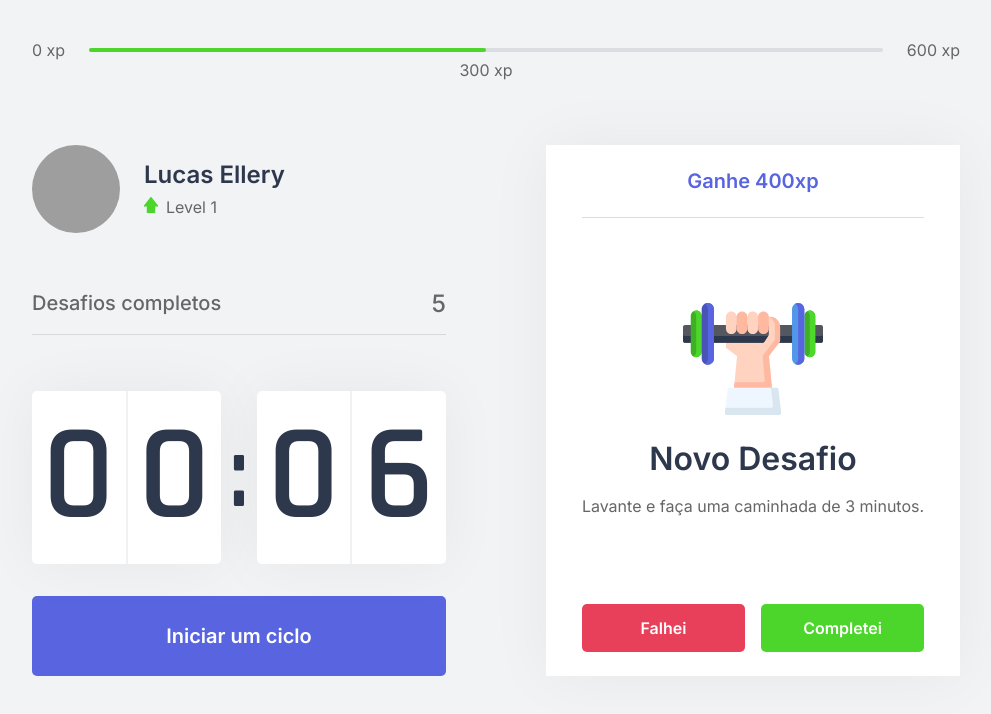
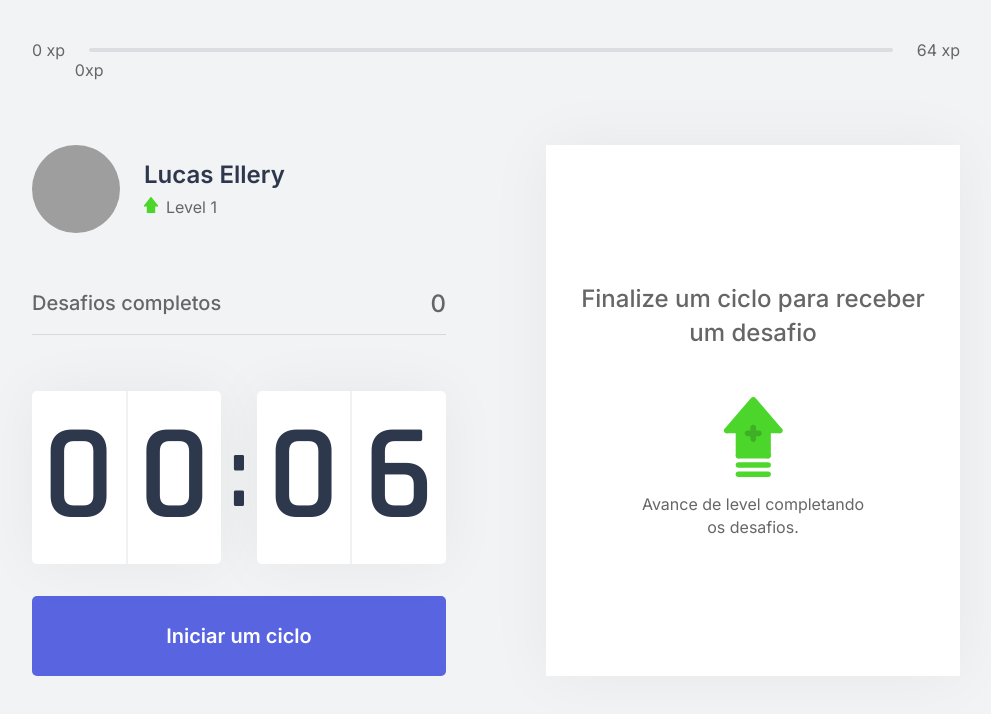
Before and after one commit to lucasellery/move.it, a Next.js app: page / in a window 1280 px wide. Shown: the top 714 px of the page, without its empty margins (144-1135 px from the left). Built offline with nearby package versions, Linux system fonts and the light colour scheme; grey boxes are pictures that could not be loaded.

Commit message:
(feature) challenges completed

```diff
--- /dev/null
+++ b/challenges.json
@@ -0,0 +1,62 @@
+[
+  {
+    "type": "body",
+    "description": "Estique um de seus braços com a palma da mão virada para frente e puxe os dedos para cima por 10 segundos por mão.",
+    "amount": 80
+  },
+  {
+    "type": "body",
+    "description": "Estique seu braço contra o peito e puxe-o utilizando o outro braço por 10 segundos por braço.",
+    "amount": 60
+  },
+  {
+    "type": "body",
+    "description": "Puxe seu pescoço com a ajuda da mão para a direita e para a esquerda, permanecendo na posição por alguns segundos.",
+    "amount": 70
+  },
+  {
+    "type": "body",
+    "description": "Com as duas mãos na parte de trás da cabeça, leve-a para baixo, alongando a parte de trás da região.",
+    "amount": 60
+  },
+  {
+    "type": "body",
+    "description": "Cruze as pernas e desça com as mãos esticadas em direção ao chão. Repita o movimento com a outra perna na frente.",
+    "amount": 100
+  },
+  {
+    "type": "body",
+    "description": "Sentado, abra as pernas e tente encostar as palmas das mãos no chão, repita 3 vezes por 5 segundos.",
+    "amount": 80
+  },
+  {
+    "type": "body",
+    "description": "Puxe o joelho de encontro ao peito e segure, troque de perna após 10 segundos.",
+    "amount": 50
+  },
+  {
+    "type": "body",
+    "description": "Sentado, cruze uma perna e incline seu tronco à frente, troque de perna após 10 segundos.",
+    "amount": 80
+  },
+  {
+    "type": "eye",
+    "description": "Sentado, feche os olhos e cubra-os com as palmas da mão durante 2 minutos, depois abra normalmente.",
+    "amount": 90
+  },
+  {
+    "type": "eye",
+    "description": "Em algum ambiente aberto, olhe o mais longe que puder em quatro direções por 3s, mexa apenas os olhos. Repita 3 vezes.",
+    "amount": 140
+  },
+  {
+    "type": "eye",
+    "description": "Usando os polegares, massage a área abaixo das sobrancelhas em movimentos circulares por 15 segundos.",
+    "amount": 70
+  },
+  {
+    "type": "body",
+    "description": "Em pé, gire a cintura o máximo que puder para a esquerda, segure por cinco segundos. Repita para a direita.",
+    "amount": 90
+  }
+]
--- a/src/components/ChallengeBox.tsx
+++ b/src/components/ChallengeBox.tsx
@@ -4,30 +4,25 @@ import styles from "../styles/components/ChallengeBox.module.css";
 
 export function ChallengeBox() {
 
-  const contextData = useContext(ChallengesContext);
-
-  console.log(contextData);
-
-
-  const hasActiveChallenge = true;
-
+  const { activeChallenge, resetChallenge } = useContext(ChallengesContext);
 
   return (
     <div className={styles.challengeBoxContainer}>
-      {hasActiveChallenge ? (
+      {activeChallenge ? (
         <div className={styles.challengeActive}>
-          <header>Ganhe 400xp</header>
+          <header>Ganhe {activeChallenge.amount}xp</header>
 
           <main>
-            <img src="icons/body.svg" />
+            <img src={`icons/${activeChallenge.type}.svg`} />
             <strong>Novo Desafio</strong>
-            <p>Lavante e faça uma caminhada de 3 minutos.</p>
+            <p>{activeChallenge.description}</p>
           </main>
 
           <footer>
             <button
               type="button"
               className={styles.challengeFailButton}
+              onClick={resetChallenge}
             >
               Falhei
             </button>
--- a/src/components/CompletedChallenges.tsx
+++ b/src/components/CompletedChallenges.tsx
@@ -1,10 +1,14 @@
+import { useContext } from 'react';
+import { ChallengesContext } from '../contexts/ChallengesContext';
 import styles from '../styles/components/CompletedChallenges.module.css';
 
 export function CompletedChallenges() {
+  const {challengesCompleted} = useContext(ChallengesContext);
+
   return (
     <div className={styles.completedChallengesContainer}>
       <span>Desafios completos</span>
-      <span>5</span>
+      <span>{challengesCompleted}</span>
     </div>
   );
 }
--- a/src/components/ExperienceBar.tsx
+++ b/src/components/ExperienceBar.tsx
@@ -1,17 +1,24 @@
+import { useContext } from "react";
+import { ChallengesContext } from "../contexts/ChallengesContext";
 import styles from "../styles/components/ExperienceBar.module.css";
 
 export function ExperienceBar() {
+
+  const { currentExperience, experienceToNextLevel } = useContext(ChallengesContext);
+
+  const percentToNextLevel = Math.round(currentExperience * 100) / experienceToNextLevel;
+
   return (
     <header className={styles.experienceBar}>
       <span>0 xp</span>
       <div>
-        <div style={{ width: "50%" }} />
+        <div style={{ width: `${percentToNextLevel}%` }} />
 
-        <span className={styles.currentExperience} style={{ left: "50%" }}>
-          300 xp
+        <span className={styles.currentExperience} style={{ left: `${percentToNextLevel}%` }}>
+          {currentExperience}xp
         </span>
       </div>
-      <span>600 xp</span>
+      <span>{experienceToNextLevel} xp</span>
     </header>
   );
 }
--- a/src/contexts/ChallengesContext.tsx
+++ b/src/contexts/ChallengesContext.tsx
@@ -1,11 +1,22 @@
 import { createContext, useState, ReactNode } from "react";
+
+import challenges from '../../challenges.json';
+
+interface Challenge {
+  type: 'body' | 'eye';
+  description: string;
+  amount: number;
+}
 
 interface ChallengesContextData {
   level: number;
+  experienceToNextLevel: number;
   currentExperience: number;
   challengesCompleted: number;
+  activeChallenge: Challenge;
   levelUp: () => void ;
   starNewChallenge: () => void;
+  resetChallenge: () => void;
 }
 
 interface ChallengesProviderProps {
@@ -19,22 +30,36 @@ export function ChallengesProvider({ children }: ChallengesProviderProps) {
   const [currentExperience, setCurrentExperience] = useState(0);
   const [challengesCompleted, setChallengesCompleted] = useState(0);
 
+  const [activeChallenge, setActiveChallenge] = useState(null);
+
+  const experienceToNextLevel = Math.pow((level + 1) * 4, 2);
+
   function levelUp() {
     setLevel(level + 1);
   }
 
   function starNewChallenge() {
-    console.log("new challenge");
+    const randomChallengeIndex = Math.floor(Math.random() * challenges.length);
+    const challenge = challenges[randomChallengeIndex];
+
+    setActiveChallenge(challenge);
+  }
+
+  function resetChallenge() {
+    setActiveChallenge(null);
   }
 
   return (
     <ChallengesContext.Provider
       value={{
         level,
+        experienceToNextLevel,
         currentExperience,
         challengesCompleted,
         levelUp,
         starNewChallenge,
+        activeChallenge,
+        resetChallenge,
       }}
     >
       {children}
```
